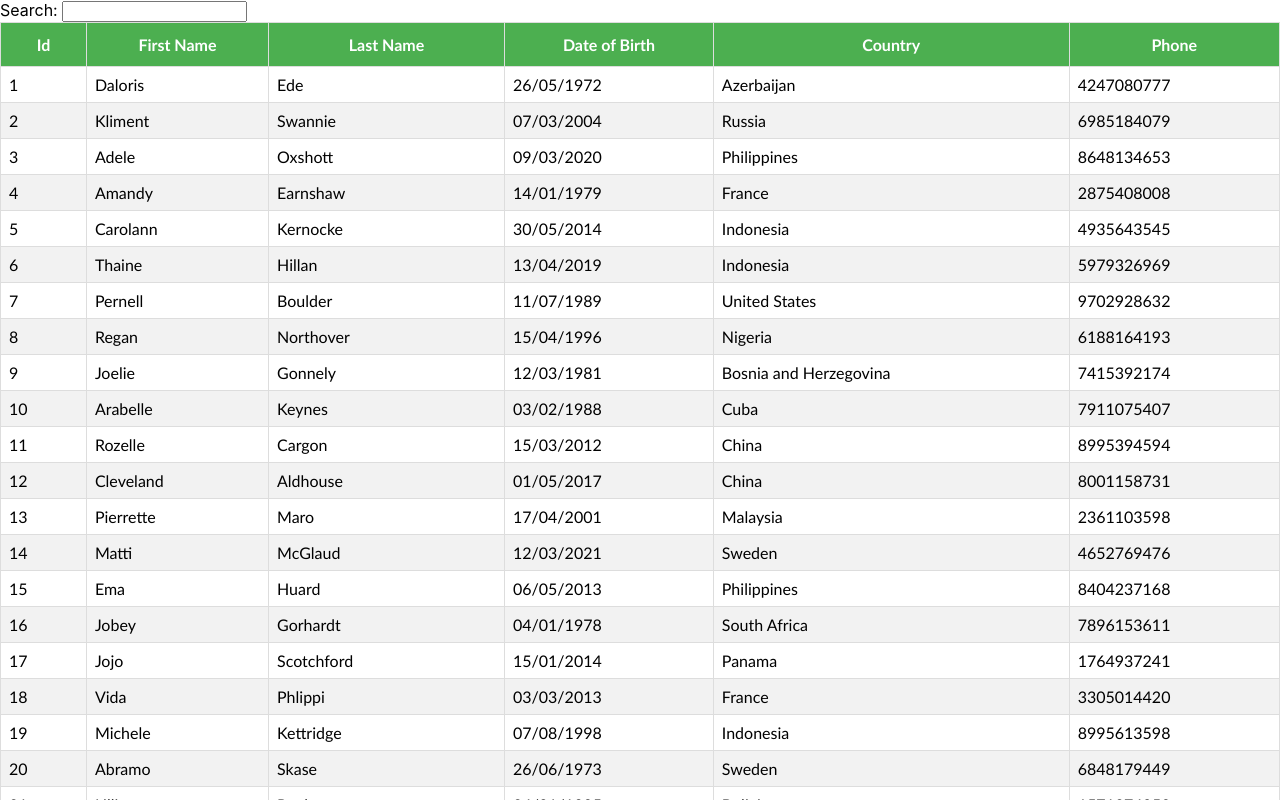
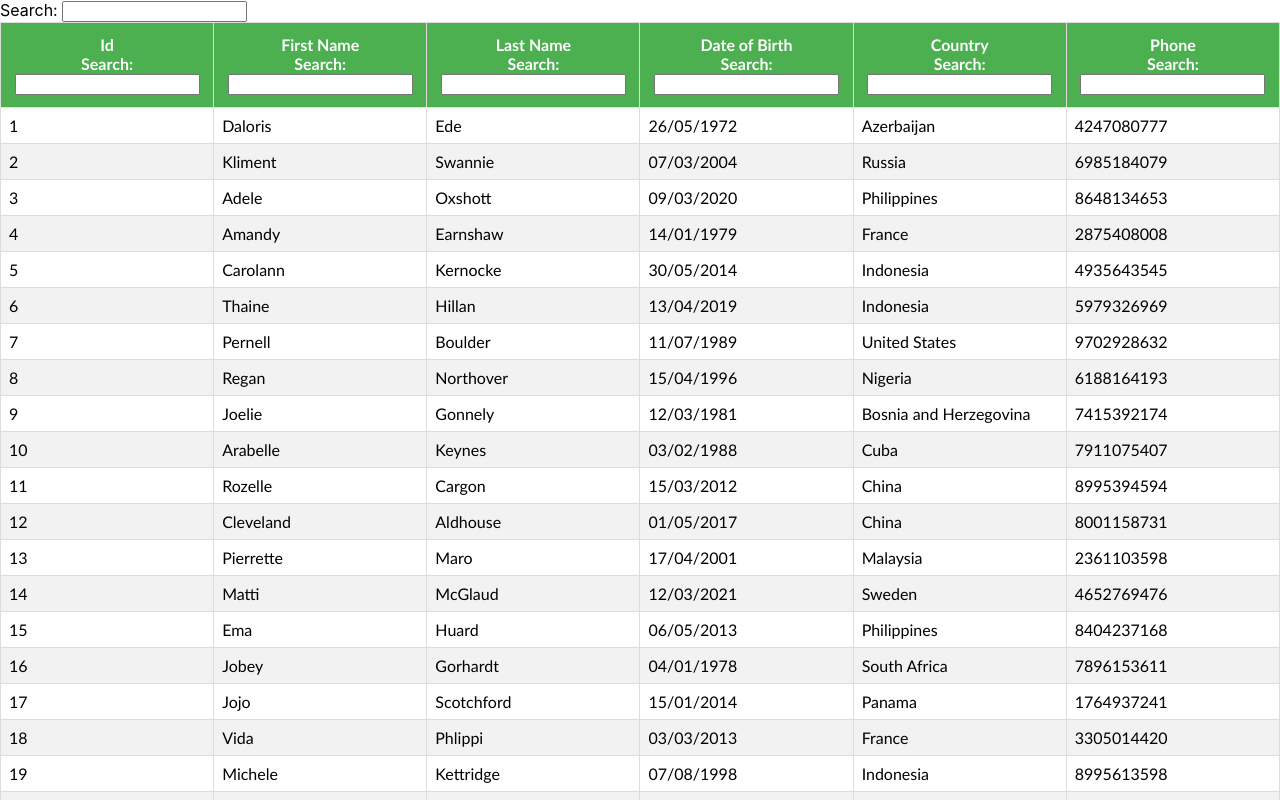
Before and after one commit to md-farid/react-table-project, a React (Create React App) app: page / in a window 1280 px wide. Shown: the top 800 px of the page. Built offline with nearby package versions, Linux system fonts and the light colour scheme.

Commit message:
column filter implementation

```diff
--- /dev/null
+++ b/src/components/ColumnFilter.js
@@ -0,0 +1,15 @@
+import React from 'react';
+
+function ColumnFilter({ column }) {
+
+  const { filterValue, setFilter } = column;
+
+  return (
+    <span>
+      Search:{' '}
+      <input value={filterValue || ''} onChange={ (e) => setFilter(e.target.value)} />
+    </span>
+  )
+}
+
+export default ColumnFilter
--- a/src/components/FilterTable.js
+++ b/src/components/FilterTable.js
@@ -1,5 +1,5 @@
 import React, { useMemo } from 'react';
-import { useTable, useGlobalFilter } from 'react-table';
+import { useTable, useGlobalFilter, useFilters } from 'react-table';
 
 import './table.css';
 import { COLUMNS } from './columns';
@@ -22,7 +22,7 @@
     setGlobalFilter} = useTable({
     columns: columns,
     data: information
-    }, useGlobalFilter);
+    },useFilters, useGlobalFilter);
 
   const { globalFilter } = state;
 
@@ -36,7 +36,10 @@
               <tr {...headerGroup.getHeaderGroupProps()}>
                 {
                   headerGroup.headers.map((column) => (
-                    <th {...column.getHeaderProps}>{ column.render('Header') }</th>
+                    <th {...column.getHeaderProps}>
+                      {column.render('Header')}
+                      <div>{ column.canFilter ? column.render('Filter') : null }</div>
+                    </th>
                   ))
                 }
               </tr>
--- a/src/components/columns.js
+++ b/src/components/columns.js
@@ -1,36 +1,43 @@
 import { format } from 'date-fns';
+import ColumnFilter from './ColumnFilter';
 
 export const COLUMNS = [
   {
     Header: 'Id',
     Footer: 'Id',
-    accessor: 'id'
+    accessor: 'id',
+    Filter: ColumnFilter
   },
   {
     Header: 'First Name',
     Footer: 'First Name',
-    accessor: 'first_name'
+    accessor: 'first_name',
+    Filter: ColumnFilter
   },
   {
     Header: 'Last Name',
     Footer: 'Last Name',
-    accessor: 'last_name'
+    accessor: 'last_name',
+    Filter: ColumnFilter
   },
   {
     Header: 'Date of Birth',
     Footer: 'Date of Birth',
     accessor: 'date_of_birth',
-    Cell: ({value}) => {return format(new Date(value), 'dd/MM/yyyy')}
+    Cell: ({ value }) => { return format(new Date(value), 'dd/MM/yyyy') },
+    Filter: ColumnFilter
   },
   {
     Header: 'Country',
     Footer: 'Country',
-    accessor: 'country'
+    accessor: 'country',
+    Filter: ColumnFilter
   },
   {
     Header: 'Phone',
     Footer: 'Phone',
-    accessor: 'phone'
+    accessor: 'phone',
+    Filter: ColumnFilter
   }
 ];
 
```
